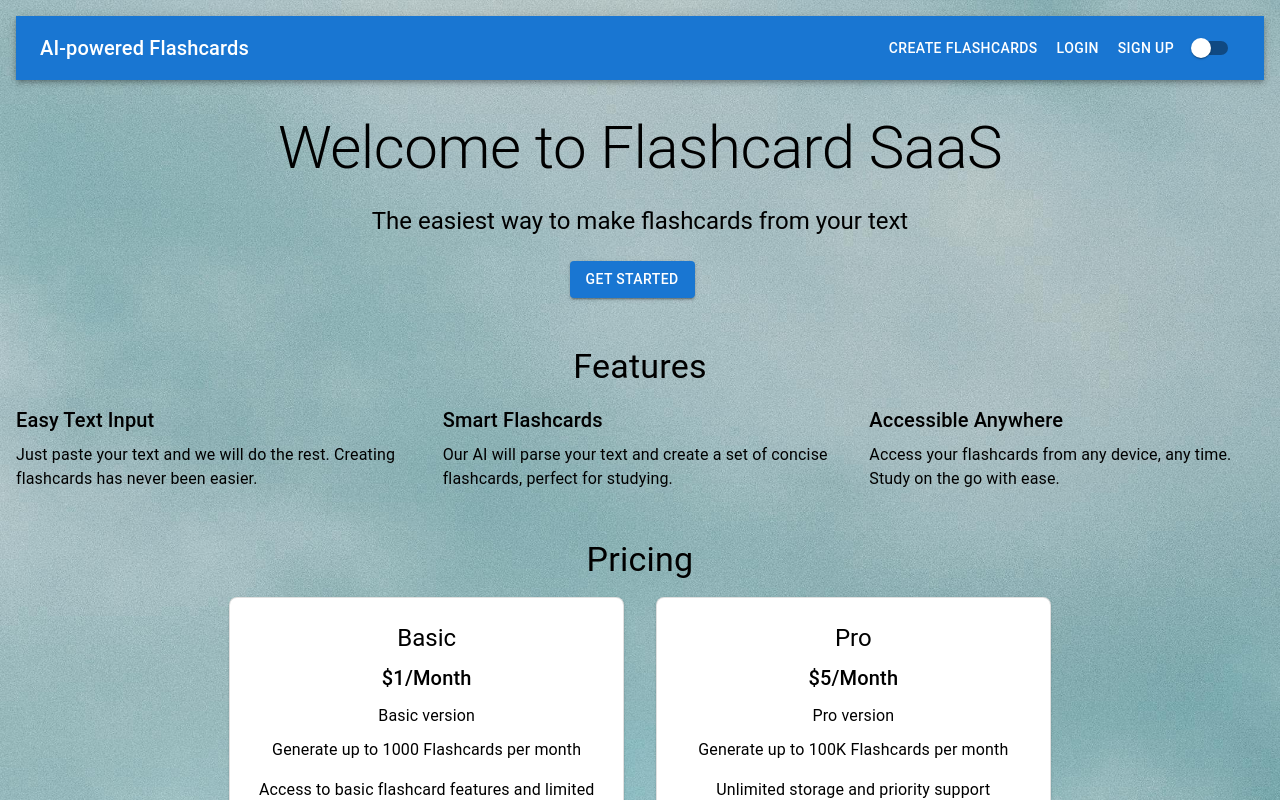
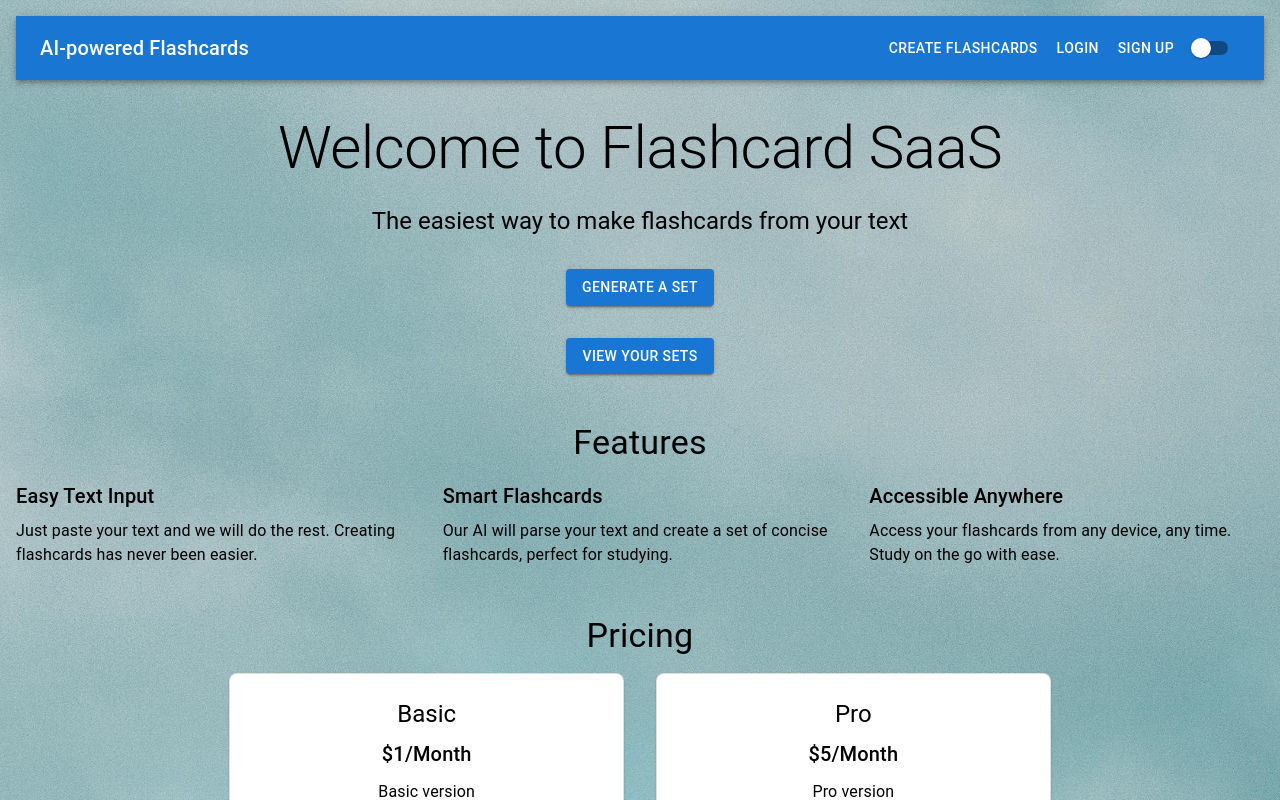
Before and after one commit to AswinKumar1/flashcard-ai-saas, a Next.js app: page / in a window 1280 px wide. Shown: the top 800 px of the page. Built offline with nearby package versions, Linux system fonts and the light colour scheme; no server answers.

Commit message:
added button to view sets

```diff
--- a/app/page.js
+++ b/app/page.js
@@ -71,9 +71,26 @@ export default function Home() {
           <Typography variant="h5" gutterBottom>
             The easiest way to make flashcards from your text
           </Typography>
-          <Button variant="contained" color="primary" sx={{ mt: 2, mr: 2 }} href="/generate">
-            Get Started
-          </Button>
+          <Box sx = {{mt: 2}}>
+            <Button
+            variant="contained"
+            color="primary"
+            sx={{mt: 2}}
+            href="/generate"
+            >
+              Generate a set
+            </Button>
+          </Box>
+          <Box sx = {{mt: 2}}>
+            <Button
+            variant="contained"
+            color="primary"
+            sx={{mt: 2}}
+            href="/flashcards"
+            >
+              View your sets
+            </Button>
+          </Box>
         </Box>
         <Box sx={{ my: 6 }}>
           <Typography variant="h4" gutterBottom align="center" sx={{ mb: 2 }}>
```
